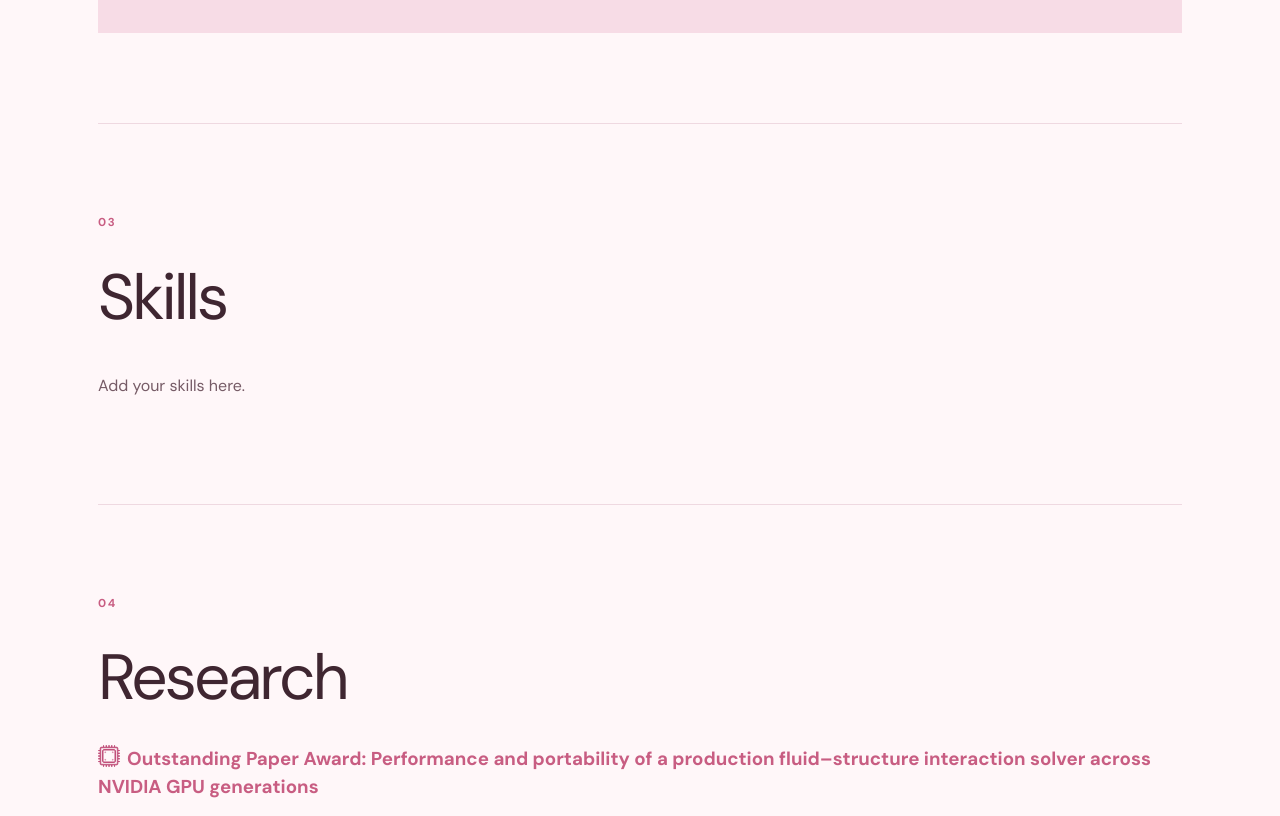
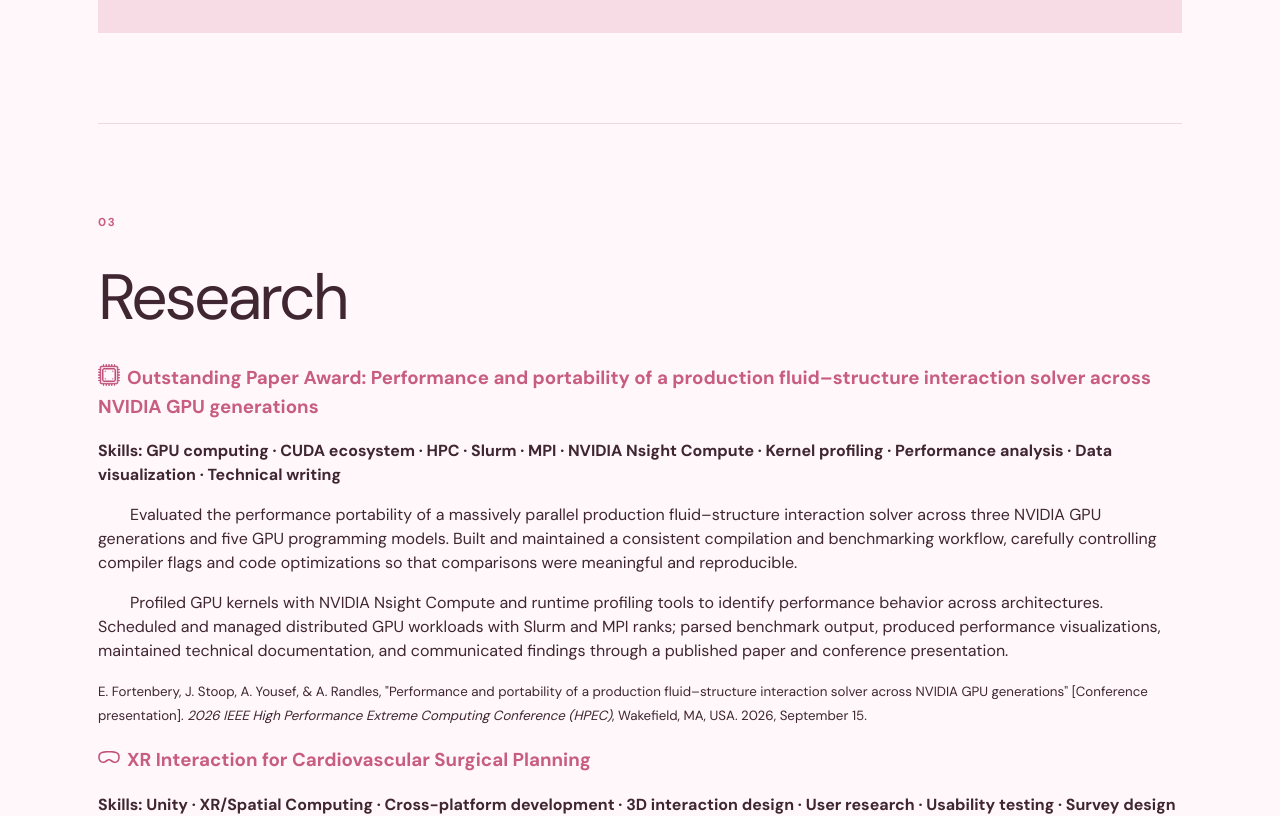
Before and after one commit to e410bery/e410bery.github.io, a React (Vite) app: page / in a window 1280 px wide. Shown: the part 1640-2456 px from the top of the page. Built offline with nearby package versions, Linux system fonts and the light colour scheme.

Commit message:
increment section numbers instead of hardcoding:

```diff
--- a/src/main.jsx
+++ b/src/main.jsx
@@ -4,6 +4,7 @@ import './styles.css'
 
 function App() {
   const [menuOpen, setMenuOpen] = useState(false)
+  let sectionNumber = 0
 
   const closeMenu = () => setMenuOpen(false)
 
@@ -21,7 +22,7 @@ function App() {
         <nav className="desktop-nav" aria-label="Main navigation">
           <a href="#About Me">About Me</a>
           <a href="#projects">Projects</a>
-          <a href="#skills">Skills</a>
+          {/* <a href="#skills">Skills</a> */}
           <a href="#research">Research</a>
         </nav>
         <button className="menu-button" type="button" aria-expanded={menuOpen} aria-controls="mobile-menu" onClick={() => setMenuOpen(!menuOpen)}>
@@ -34,7 +35,7 @@ function App() {
         <nav className="mobile-nav" aria-label="Mobile navigation">
           <a href="#About Me" onClick={closeMenu}>About Me</a>
           <a href="#projects" onClick={closeMenu}>Projects</a>
-          <a href="#skills" onClick={closeMenu}>Skills</a>
+          {/* <a href="#skills" onClick={closeMenu}>Skills</a> */}
           <a href="#research" onClick={closeMenu}>Research</a>
         </nav>
         <p className="sidebar-label">Contact Me</p>
@@ -53,7 +54,7 @@ function App() {
         </section>
 
         <section className="section" id="About Me">
-          <p className="eyebrow">01</p>
+          <p className="eyebrow">{String(++sectionNumber).padStart(2, '0')}</p>
           <h2>About Me</h2>
           <p className="placeholder-text">I am graduating from Duke University this May with a degree in Biomedical Engineering and Computer Science. I’m passionate about building technology at the intersection of software and healthcare. My long-term goal is to create immersive, interactive experiences that help people better understand health and medicine.</p>
           <p className="placeholder-text">In my free time I enjoy playing video games, sewing, and cuddling with my dogs.</p>
@@ -61,19 +62,19 @@ function App() {
         </section>
 
         <section className="section" id="projects">
-          <p className="eyebrow">02</p>
+          <p className="eyebrow">{String(++sectionNumber).padStart(2, '0')}</p>
           <h2>Projects</h2>
           <div className="placeholder">Add projects here.</div>
         </section>
 
-        <section className="section" id="skills">
-          <p className="eyebrow">03</p>
+        {/* <section className="section" id="skills">
+          <p className="eyebrow">{String(++sectionNumber).padStart(2, '0')}</p>
           <h2>Skills</h2>
           <p className="placeholder-text">Add your skills here.</p>
-        </section>
+        </section> */}
 
         <section className="section" id="research">
-          <p className="eyebrow">04</p>
+          <p className="eyebrow">{String(++sectionNumber).padStart(2, '0')}</p>
           <h2>Research</h2>
           <h3>Outstanding Paper Award: Performance and portability of a production fluid–structure interaction solver across NVIDIA GPU generations</h3>
             <p><b>Skills: GPU computing · CUDA ecosystem · HPC · Slurm · MPI · NVIDIA Nsight Compute · Kernel profiling · Performance analysis · Data visualization · Technical writing</b></p>
```
